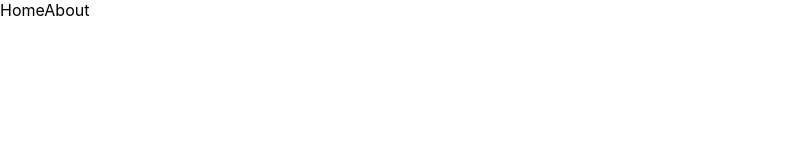
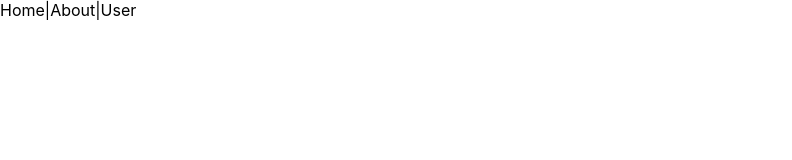
Before and after one commit to teerasej/nextflow-nextjs-route, a Next.js app: page / in a window 1280 px wide. Shown: the top 160 px of the page, without its empty margins (0-792 px from the left). Built offline with nearby package versions, Linux system fonts and the light colour scheme.

Commit message:
add link to user page

```diff
--- a/components/main-layout.tsx
+++ b/components/main-layout.tsx
@@ -8,8 +8,13 @@ const MainLayout: NextComponentType = ({children}) => {
             <Link href="/">
                 <a>Home</a>
             </Link>
+             |
             <Link href="/about">
                 <a>About</a>
+            </Link>
+             |
+            <Link href="/users-static">
+                <a>User</a>
             </Link>
             {children}
         </div>
```
